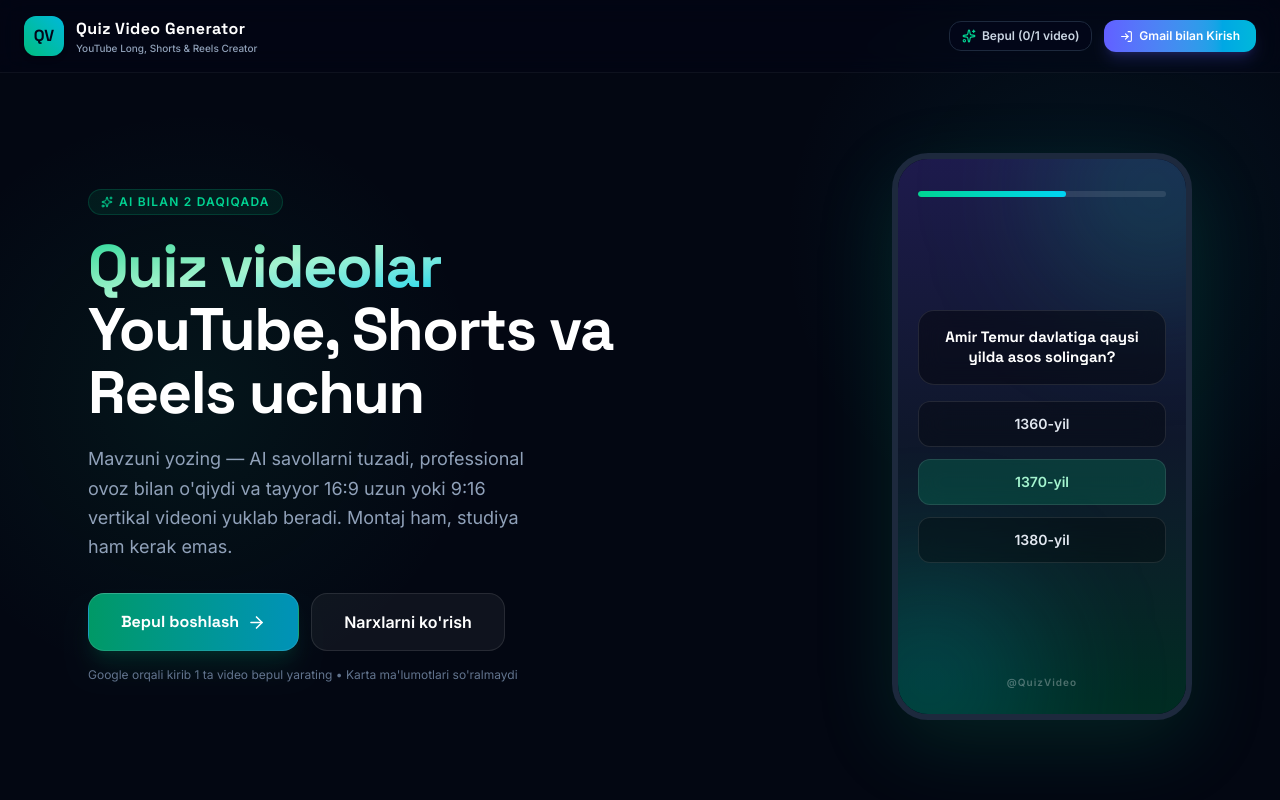
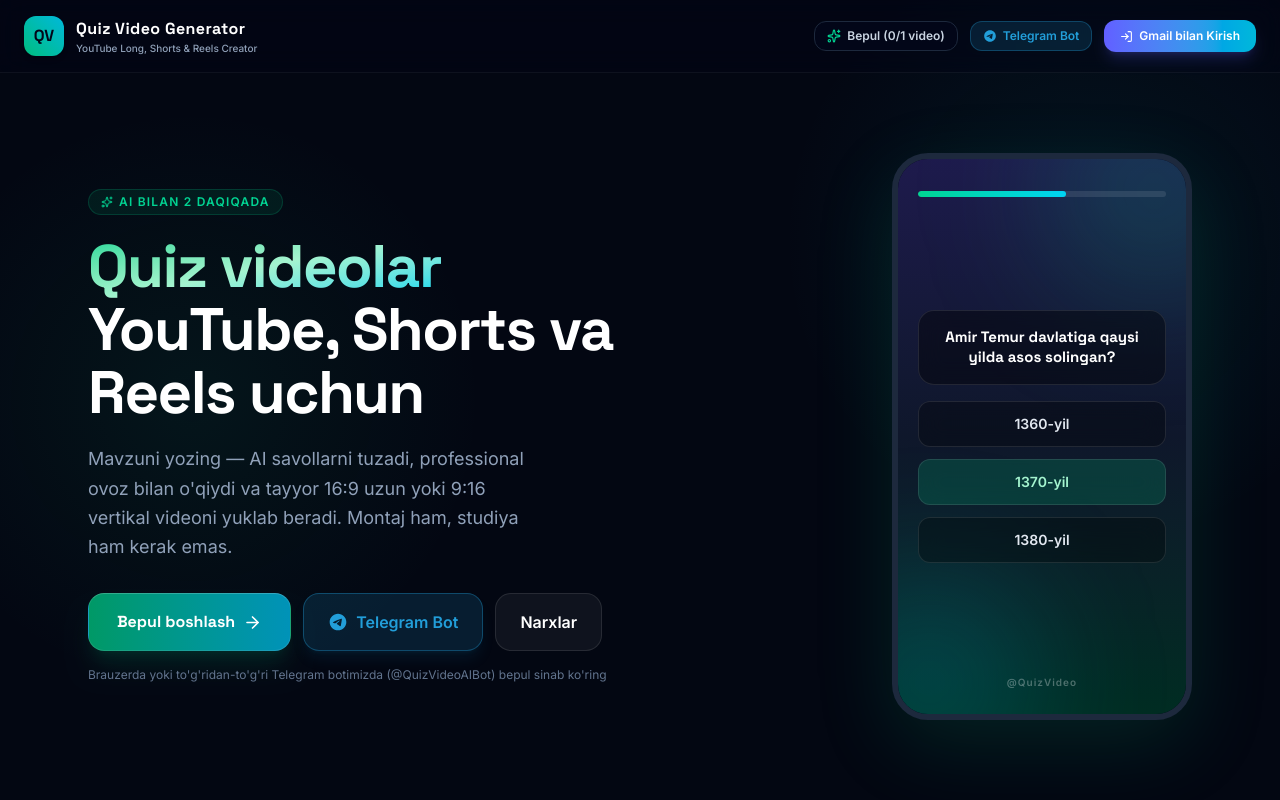
Before and after one commit to onlinemobi101-pixel/shaxnoza-quiz-video, a React (Vite) app: page / in a window 1280 px wide. Shown: the top 800 px of the page. Built offline with nearby package versions, Linux system fonts and the light colour scheme; no server answers.

Commit message:
feat: add Telegram Bot buttons and promotional banners across header, landing, and editor

```diff
--- a/src/App.tsx
+++ b/src/App.tsx
@@ -340,6 +340,19 @@
                 <Sparkles size={14} className="text-emerald-400" />
                 Bepul (0/1 video)
               </div>
+              <a
+                href="https://t.me/QuizVideoAIBot"
+                target="_blank"
+                rel="noopener noreferrer"
+                className="flex items-center gap-1.5 bg-[#229ED9]/15 hover:bg-[#229ED9]/25 border border-[#229ED9]/30 text-[#229ED9] px-3 py-1.5 rounded-xl text-xs font-semibold transition-all hover:scale-105"
+                title="Telegram botimiz orqali ochish"
+              >
+                <svg className="w-3.5 h-3.5 fill-current" viewBox="0 0 24 24">
+                  <path d="M12 2C6.48 2 2 6.48 2 12s4.48 10 10 10 10-4.48 10-10S17.52 2 12 2zm4.64 6.8c-.15 1.58-.8 5.42-1.13 7.19-.14.75-.42 1-.68 1.03-.58.05-1.02-.38-1.58-.75-.88-.58-1.38-.94-2.23-1.5-.99-.65-.35-1.01.22-1.59.15-.15 2.71-2.48 2.76-2.69a.2.2 0 00-.05-.18c-.06-.05-.14-.03-.21-.02-.09.02-1.49.95-4.22 2.79-.4.27-.76.41-1.08.4-.36-.01-1.04-.2-1.55-.37-.63-.2-1.12-.31-1.08-.66.02-.18.27-.36.74-.55 2.92-1.27 4.86-2.11 5.83-2.51 2.78-1.16 3.35-1.36 3.73-1.36.08 0 .27.02.39.12.1.08.13.19.14.27-.01.06.01.24 0 .38z"/>
+                </svg>
+                <span className="hidden sm:inline">Telegram Bot</span>
+              </a>
+
               <button
                 id="header-login-btn-guest"
                 onClick={() => setIsAuthOpen(true)}
--- a/src/components/Editor.tsx
+++ b/src/components/Editor.tsx
@@ -899,7 +899,7 @@
         </div>
       )}
 
-      <div className="mb-8">
+      <div className="mb-6">
         <h1 className="text-3xl sm:text-4xl font-display font-black tracking-tight bg-clip-text text-transparent bg-gradient-to-br from-emerald-400 via-emerald-200 to-cyan-400 drop-shadow-sm mb-2">
           Quiz Video Tayyorlash
         </h1>
@@ -907,6 +907,30 @@
           3 qadam: savollar tayyorlang → tekshiring → videoni yuklab oling
         </p>
       </div>
+
+      {!isTelegramWebApp() && (
+        <div className="mb-6 p-4 rounded-2xl bg-[#229ED9]/10 border border-[#229ED9]/30 flex flex-col sm:flex-row items-start sm:items-center justify-between gap-3 text-xs text-slate-200 shadow-lg shadow-[#229ED9]/5">
+          <div className="flex items-center gap-3">
+            <div className="w-10 h-10 rounded-xl bg-[#229ED9]/20 border border-[#229ED9]/40 flex items-center justify-center text-[#229ED9] shrink-0">
+              <svg className="w-5 h-5 fill-current" viewBox="0 0 24 24">
+                <path d="M12 2C6.48 2 2 6.48 2 12s4.48 10 10 10 10-4.48 10-10S17.52 2 12 2zm4.64 6.8c-.15 1.58-.8 5.42-1.13 7.19-.14.75-.42 1-.68 1.03-.58.05-1.02-.38-1.58-.75-.88-.58-1.38-.94-2.23-1.5-.99-.65-.35-1.01.22-1.59.15-.15 2.71-2.48 2.76-2.69a.2.2 0 00-.05-.18c-.06-.05-.14-.03-.21-.02-.09.02-1.49.95-4.22 2.79-.4.27-.76.41-1.08.4-.36-.01-1.04-.2-1.55-.37-.63-.2-1.12-.31-1.08-.66.02-.18.27-.36.74-.55 2.92-1.27 4.86-2.11 5.83-2.51 2.78-1.16 3.35-1.36 3.73-1.36.08 0 .27.02.39.12.1.08.13.19.14.27-.01.06.01.24 0 .38z"/>
+              </svg>
+            </div>
+            <div>
+              <p className="font-bold text-white text-sm">Telegram Botimiz: @QuizVideoAIBot</p>
+              <p className="text-slate-400">Telegram ichida to'g'ridan-to'g'ri video yaratish va chatga qabul qilish mumkin!</p>
+            </div>
+          </div>
+          <a
+            href="https://t.me/QuizVideoAIBot"
+            target="_blank"
+            rel="noopener noreferrer"
+            className="shrink-0 bg-gradient-to-r from-[#229ED9] to-[#0088cc] hover:from-[#1f8ec4] hover:to-[#0077b5] text-white font-bold text-xs px-4 py-2 rounded-xl transition-all shadow-md active:scale-95 flex items-center gap-1.5"
+          >
+            Botda ochish ↗
+          </a>
+        </div>
+      )}
 
       {/* QADAM 1: AI bilan savollar tayyorlash */}
       <div className="bg-gradient-to-br from-indigo-500/10 to-purple-500/10 backdrop-blur-2xl border border-indigo-500/20 rounded-3xl p-6 shadow-2xl relative overflow-hidden mb-5">
--- a/src/components/Landing.tsx
+++ b/src/components/Landing.tsx
@@ -45,20 +45,31 @@
           <div className="flex flex-col sm:flex-row gap-3">
             <button
               onClick={onStart}
-              className="flex items-center justify-center gap-2 bg-gradient-to-r from-emerald-600 to-cyan-600 hover:from-emerald-500 hover:to-cyan-500 hover:scale-[1.02] active:scale-[0.98] text-white px-8 py-4 rounded-2xl font-display font-bold text-base transition-all shadow-xl shadow-emerald-900/30 border border-white/10 border-t-white/20 cursor-pointer"
+              className="flex items-center justify-center gap-2 bg-gradient-to-r from-emerald-600 to-cyan-600 hover:from-emerald-500 hover:to-cyan-500 hover:scale-[1.02] active:scale-[0.98] text-white px-7 py-4 rounded-2xl font-display font-bold text-base transition-all shadow-xl shadow-emerald-900/30 border border-white/10 border-t-white/20 cursor-pointer"
             >
               Bepul boshlash
               <ArrowRight size={19} />
             </button>
+            <a
+              href="https://t.me/QuizVideoAIBot"
+              target="_blank"
+              rel="noopener noreferrer"
+              className="flex items-center justify-center gap-2 bg-[#229ED9]/15 hover:bg-[#229ED9]/25 border border-[#229ED9]/35 text-[#229ED9] hover:scale-[1.02] active:scale-[0.98] px-6 py-4 rounded-2xl font-bold text-base transition-all cursor-pointer shadow-lg shadow-[#229ED9]/10"
+            >
+              <svg className="w-5 h-5 fill-current" viewBox="0 0 24 24">
+                <path d="M12 2C6.48 2 2 6.48 2 12s4.48 10 10 10 10-4.48 10-10S17.52 2 12 2zm4.64 6.8c-.15 1.58-.8 5.42-1.13 7.19-.14.75-.42 1-.68 1.03-.58.05-1.02-.38-1.58-.75-.88-.58-1.38-.94-2.23-1.5-.99-.65-.35-1.01.22-1.59.15-.15 2.71-2.48 2.76-2.69a.2.2 0 00-.05-.18c-.06-.05-.14-.03-.21-.02-.09.02-1.49.95-4.22 2.79-.4.27-.76.41-1.08.4-.36-.01-1.04-.2-1.55-.37-.63-.2-1.12-.31-1.08-.66.02-.18.27-.36.74-.55 2.92-1.27 4.86-2.11 5.83-2.51 2.78-1.16 3.35-1.36 3.73-1.36.08 0 .27.02.39.12.1.08.13.19.14.27-.01.06.01.24 0 .38z"/>
+              </svg>
+              Telegram Bot
+            </a>
             <button
               onClick={onShowPricing}
-              className="flex items-center justify-center gap-2 bg-white/5 hover:bg-white/10 border border-white/10 text-white px-8 py-4 rounded-2xl font-semibold text-base transition-all cursor-pointer"
+              className="flex items-center justify-center gap-2 bg-white/5 hover:bg-white/10 border border-white/10 text-white px-6 py-4 rounded-2xl font-semibold text-base transition-all cursor-pointer"
             >
-              Narxlarni ko'rish
+              Narxlar
             </button>
           </div>
           <p className="text-xs text-slate-500 mt-4">
-            Google orqali kirib 1 ta video bepul yarating • Karta ma'lumotlari so'ralmaydi
+            Brauzerda yoki to'g'ridan-to'g'ri Telegram botimizda (@QuizVideoAIBot) bepul sinab ko'ring
           </p>
         </motion.div>
 
```
